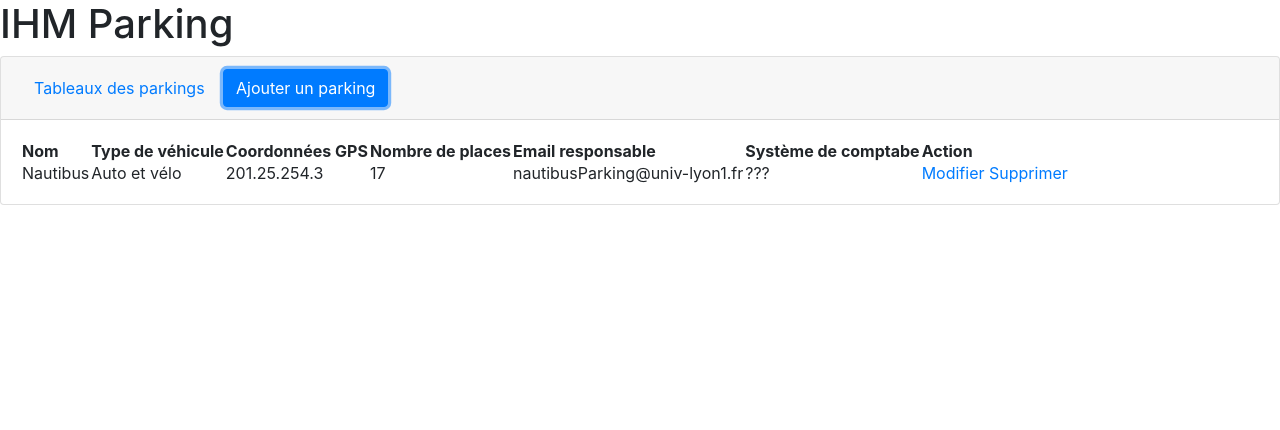
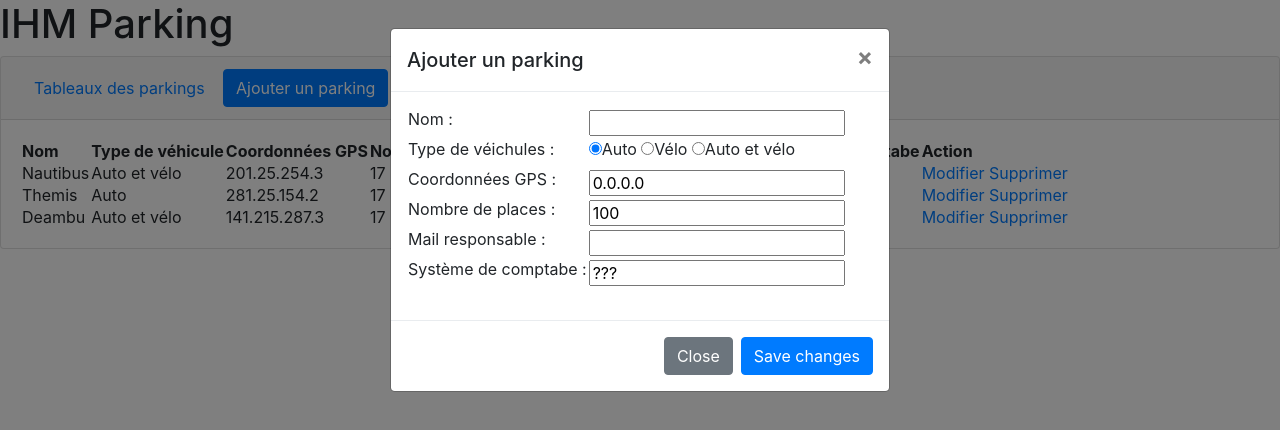
Before and after one commit to JennyNg943/IHMParking, a plain HTML site: page index.html in a window 1280 px wide. Both pictures are taken after a click on the button "Ajouter un parking". Drawn offline with nearby package versions, Linux system fonts and the light colour scheme.

Commit message:
Fonction suppression de parking, fonction ajout de parking, modal ajout parking

```diff
--- a/index.html
+++ b/index.html
@@ -5,6 +5,71 @@
     <script src="https://code.jquery.com/jquery-3.2.1.slim.min.js" integrity="sha384-KJ3o2DKtIkvYIK3UENzmM7KCkRr/rE9/Qpg6aAZGJwFDMVNA/GpGFF93hXpG5KkN" crossorigin="anonymous"></script>
     <script src="https://cdnjs.cloudflare.com/ajax/libs/popper.js/1.12.9/umd/popper.min.js" integrity="sha384-ApNbgh9B+Y1QKtv3Rn7W3mgPxhU9K/ScQsAP7hUibX39j7fakFPskvXusvfa0b4Q" crossorigin="anonymous"></script>
     <script src="https://maxcdn.bootstrapcdn.com/bootstrap/4.0.0/js/bootstrap.min.js" integrity="sha384-JZR6Spejh4U02d8jOt6vLEHfe/JQGiRRSQQxSfFWpi1MquVdAyjUar5+76PVCmYl" crossorigin="anonymous"></script>
+
+    <script type="text/javascript">
+      function delParking(park){
+        var item = document.getElementById(park);
+        item.parentNode.removeChild(item);
+      }
+
+      function addPark(n, t, g, p, m, c){
+        var parkName = document.getElementById(n).value;
+        var parkType = document.getElementsByName(t);
+        for (var i = 0, length = parkType.length; i < length; i++)
+        {
+         if (parkType[i].checked)
+         {
+          parkType = parkType[i].value;
+          break;
+         }
+        }
+
+        var parkGPS = document.getElementById(g).value;
+        var parkPlace = document.getElementById(p).value;
+        var parkMail = document.getElementById(m).value;
+        var parkCompt = document.getElementById(c).value;
+
+        var park = document.createElement('tr');
+        park.setAttribute('id', parkName);
+
+        var parkTdNom = document.createElement('td');
+        parkTdNom.innerHTML += parkName;
+        var parkTdType = document.createElement('td');
+        parkTdType.innerHTML += parkType;
+        var parkTdGPS = document.createElement('td');
+        parkTdGPS.innerHTML += parkGPS;
+        var parkTdPlace = document.createElement('td');
+        parkTdPlace.innerHTML += parkPlace;
+        var parkTdMail = document.createElement('td');
+        parkTdMail.innerHTML += parkMail;
+        var parkTdCompt = document.createElement('td');
+        parkTdCompt.innerHTML += parkCompt;
+        var parkTdAction = document.createElement('td');
+
+        var aModif = document.createElement('a');
+        aModif.setAttribute('href', '#');
+        aModif.innerHTML += 'Modifier';
+        var aSuppr = document.createElement('a');
+        aSuppr.setAttribute('href', '#');
+        aSuppr.setAttribute('onclick', 'delParking("'+parkName+'")');
+        aSuppr.innerHTML += 'Supprimer';
+
+        parkTdAction.appendChild(aModif);
+        parkTdAction.appendChild(aSuppr);
+
+        park.appendChild(parkTdNom);
+        park.appendChild(parkTdType);
+        park.appendChild(parkTdGPS);
+        park.appendChild(parkTdPlace);
+        park.appendChild(parkTdMail);
+        park.appendChild(parkTdCompt);
+        park.appendChild(parkTdAction);
+
+        document.getElementById('listParking').appendChild(park);
+
+      }
+    </script>
+
   </head>
   <body>
     <header>
@@ -17,7 +82,7 @@
             <button class="btn btn-link" data-toggle="collapse" data-target="#collapseOne" aria-expanded="true" aria-controls="collapseOne">
               Tableaux des parkings
             </button>
-            <button type="button" class="btn btn-primary" data-toggle="modal" data-target="#exampleModal">
+            <button type="button" class="btn btn-primary" data-toggle="modal" data-target="#exampleModal" id="btnPark">
               Ajouter un parking
             </button>
           </h5>
@@ -25,7 +90,7 @@
 
         <div id="collapseOne" class="collapse show" aria-labelledby="headingOne" data-parent="#accordion">
           <div class="card-body">
-            <table>
+            <table id="listParking">
               <tr>
                 <th>Nom</th>
                 <th>Type de véhicule</th>
@@ -35,7 +100,7 @@
                 <th>Système de comptabe</th>
                 <th>Action</th>
               </tr>
-              <tr>
+              <tr id="Nautibus">
                 <td>Nautibus</td>
                 <td>Auto et vélo</td>
                 <td>201.25.254.3</td>
@@ -44,7 +109,31 @@
                 <td> ??? </td>
                 <td>
                   <a href="#">Modifier</a>
-                  <a href="#">Supprimer</a>
+                  <a href="#" onclick="delParking('Nautibus')">Supprimer</a>
+                </td>
+              </tr>
+              <tr id="Themis">
+                <td>Themis</td>
+                <td>Auto</td>
+                <td>281.25.154.2</td>
+                <td>17</td>
+                <td>themisParking@univ-lyon1.fr</td>
+                <td> ??? </td>
+                <td>
+                  <a href="#">Modifier</a>
+                  <a href="#" onclick="delParking('Themis')">Supprimer</a>
+                </td>
+              </tr>
+              <tr id="Deambu">
+                <td>Deambu</td>
+                <td>Auto et vélo</td>
+                <td>141.215.287.3</td>
+                <td>17</td>
+                <td>deambuParking@univ-lyon1.fr</td>
+                <td> ??? </td>
+                <td>
+                  <a href="#">Modifier</a>
+                  <a href="#" onclick="delParking('Deambu')">Supprimer</a>
                 </td>
               </tr>
             </table>
@@ -53,7 +142,7 @@
       </div>
     </div>
 
-    <div class="modal fade" id="myModal" tabindex="-1" role="dialog" aria-labelledby="exampleModalLabel" aria-hidden="true">
+    <div class="modal fade" id="myModal" tabindex="-1" role="dialog" aria-labelledby="exampleModalLabel" >
       <div class="modal-dialog" role="document">
         <div class="modal-content">
           <div class="modal-header">
@@ -64,25 +153,60 @@
           </div>
           <div class="modal-body">
             <form>
-              <label>Nom : </label><input type="text">
+              <table id="addNewPark">
+                <tr>
+                  <td><label>Nom : </label></td>
+                  <td><input type="text" id="newNom"></td>
+                </tr>
+                <tr>
+                  <td><label>Type de véichules : </label></td>
+                  <td>
+                    <input type="radio" id="newType1" name="newType" value="Auto" checked="checked"><label for="newType1">Auto</label>
+                    <input type="radio" id="newType2" name="newType" value="Vélo"><label for="newType2">Vélo</label>
+                    <input type="radio" id="newType3" name="newType" value="Auto et vélo"><label for="newType3">Auto et vélo</label>
+                  </td>
+                </tr>
+                <tr>
+                  <td><label>Coordonnées GPS : </label></td>
+                  <td><input type="text" id="newGPS" value="0.0.0.0"></td>
+                </tr>
+                <tr>
+                  <td><label>Nombre de places : </label></td>
+                  <td><input type="text" id="newNbPlaces" value="100"></td>
+                </tr>
+                <tr>
+                  <td><label>Mail responsable : </label></td>
+                  <td><input type="text" id="newMail"></td>
+                </tr>
+                <tr>
+                  <td><label>Système de comptabe : </label></td>
+                  <td><input type="text" id="newCompt" value="???"></td>
+                </tr>
+              </table>
+
+
             </form>
           </div>
           <div class="modal-footer">
             <button type="button" class="btn btn-secondary" data-dismiss="modal">Close</button>
-            <button type="button" class="btn btn-primary">Save changes</button>
+            <button type="button" class="btn btn-primary" data-dismiss="modal" onclick="addPark('newNom', 'newType', 'newGPS','newNbPlaces', 'newMail', 'newCompt')">Save changes</button>
           </div>
         </div>
       </div>
     </div>
 
+    <script>
+      $(document).ready(function(){
+          $("#btnPark").click(function(){
+              $("#myModal").modal();
+          });
+      });
+    </script>
+
     <footer>
 
     </footer>
   </body>
-  <script src="javascript.js">
-    $('#myModal').on('shown.bs.modal', function () {
-      $('#myInput').focus()
-    })
-  </script>
+
 
 </html>
```
